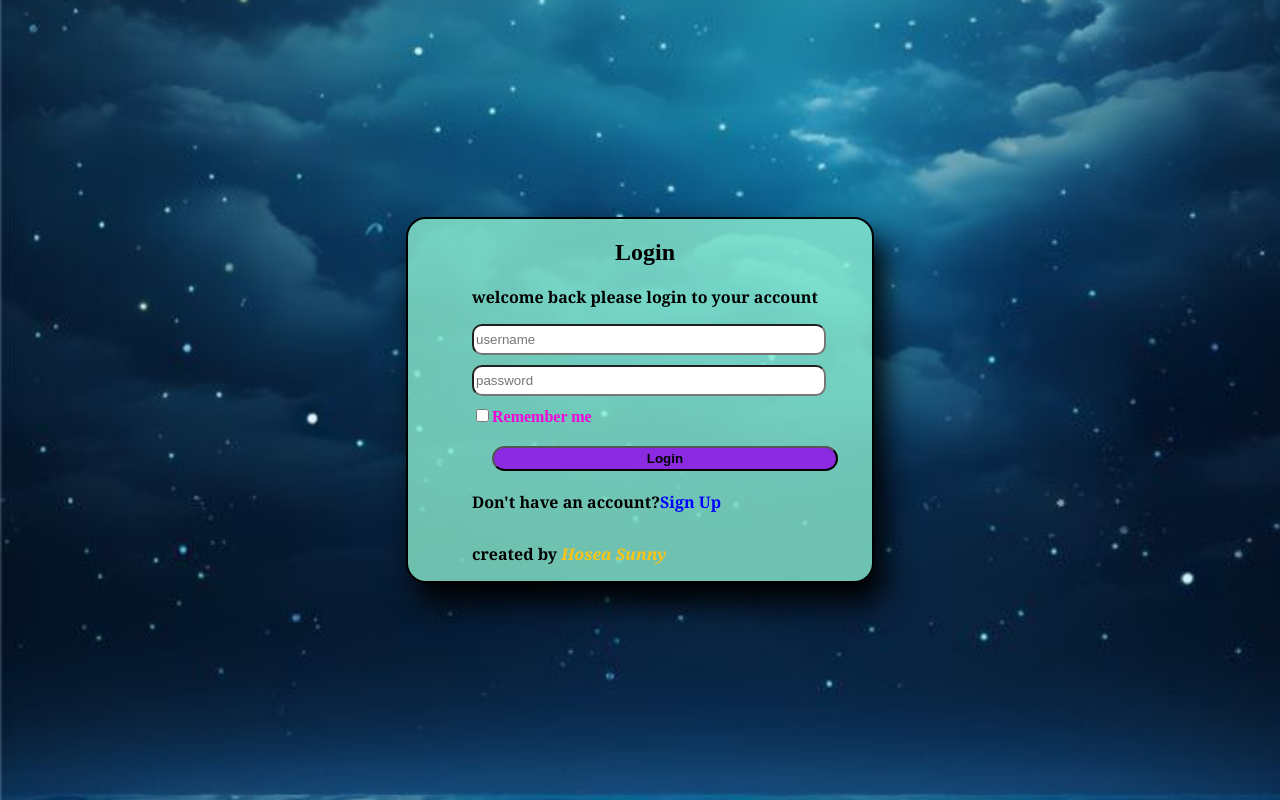
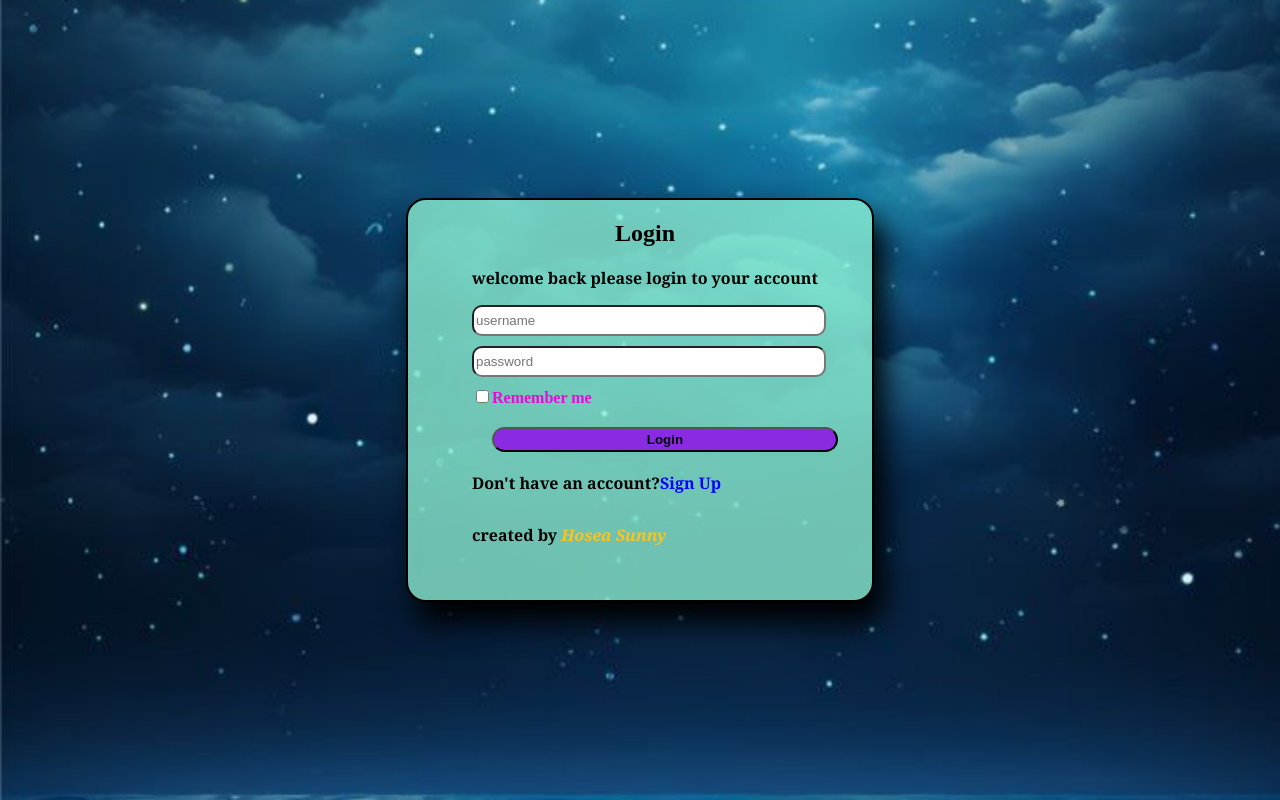
Before and after one commit to Hoseasunny/Login-form, a plain HTML site: page index.html in a window 1280 px wide. Drawn offline with Linux system fonts and the light colour scheme.

Commit message:
Update stylesheet.css

```diff
--- a/stylesheet.css
+++ b/stylesheet.css
@@ -13,8 +13,8 @@ body{
 }
 .loginbox{
     background-color: rgba(148, 250, 216, 0.743);
-    width: 80%;
-    height:auto;
+    width: 90%;
+    height:50%;
     max-width: 400px;
     border-radius: 20px;
     box-shadow:10px 20px 30px black;
@@ -62,4 +62,5 @@ em{
 }
 h2{
     text-align: center;
+
 }
```
